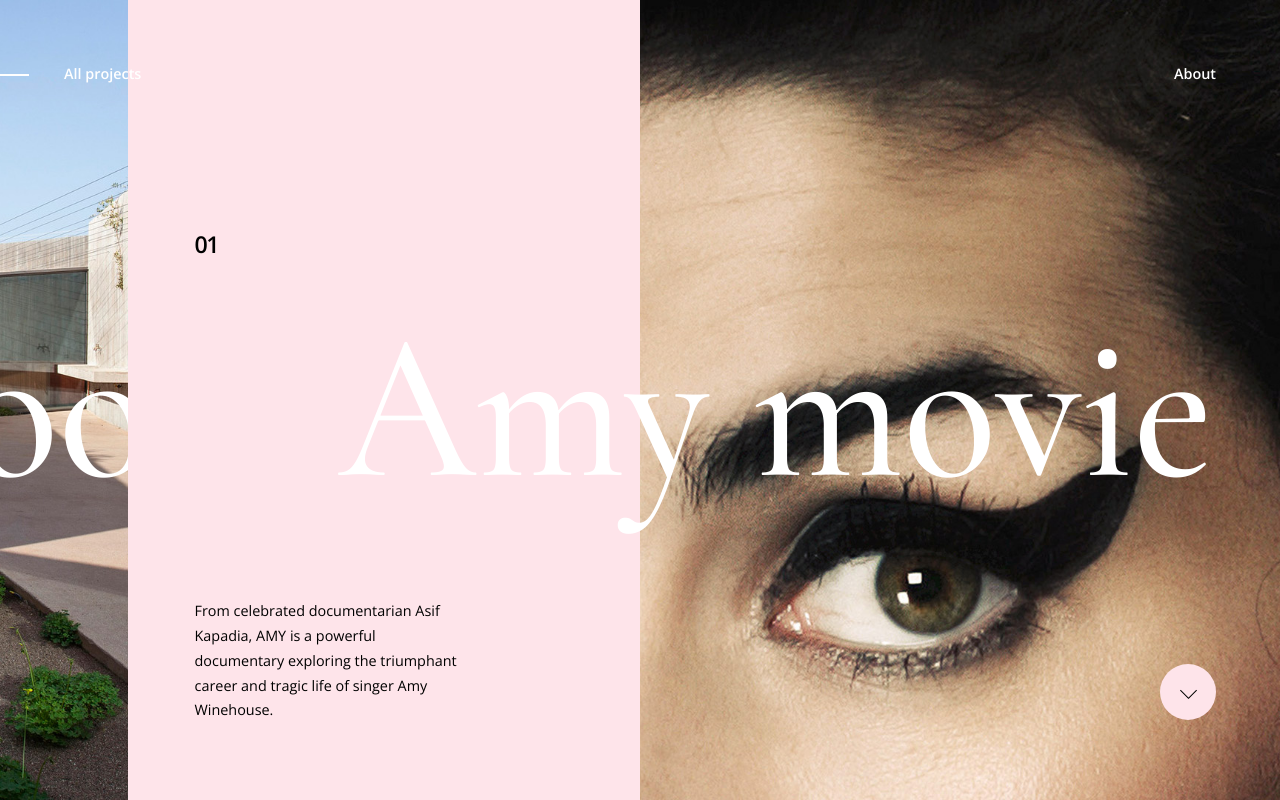
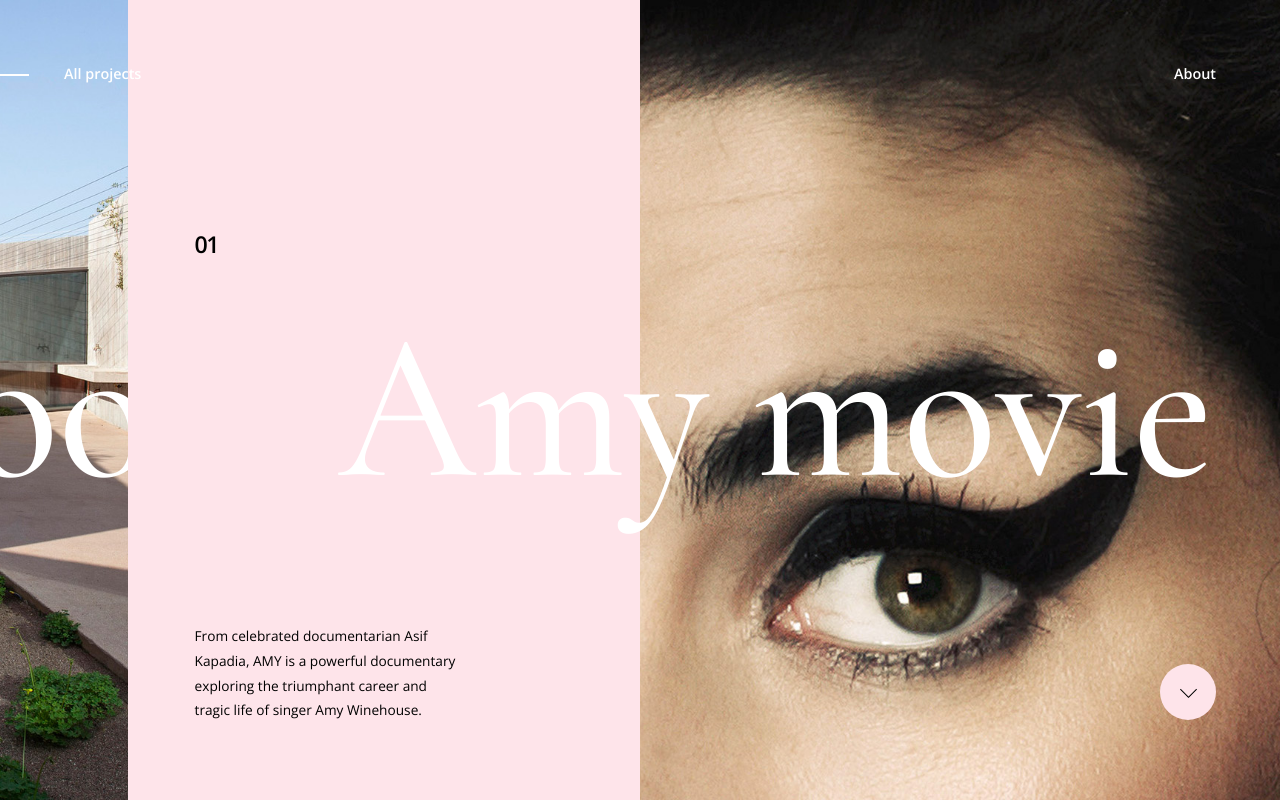
Before and after one commit to Tobijudah/oursroux-rebuild, a Next.js app: page / in a window 1280 px wide. Built offline with nearby package versions, Linux system fonts and the light colour scheme.

Commit message:
style: responsive font-sizes

```diff
--- a/pages/_app.tsx
+++ b/pages/_app.tsx
@@ -8,13 +8,17 @@
 		padding: 0;
 	}
 
+	html {
+		font-size: 16px;
+	}
+
   body {
 		padding: 0;
 		margin: 0;
 		box-sizing: content-box;
 		background-color: #000;
 		color: #fff;
-		font-size: 16px;
+		font-size: 100%;
 		font-family: 'Open Sans', sans-serif;
   }
 
@@ -24,6 +28,18 @@
 
 	p {
 		color: #000;
+	}
+
+	@media (min-width: 1024px) and (max-width: 1280px) {
+		body {
+			font-size: 95%;
+		}
+	}
+
+	@media (min-width: 769px) and (max-width: 1024px) {
+		body {
+			font-size: 90%;
+		}
 	}
 
 `;
```
